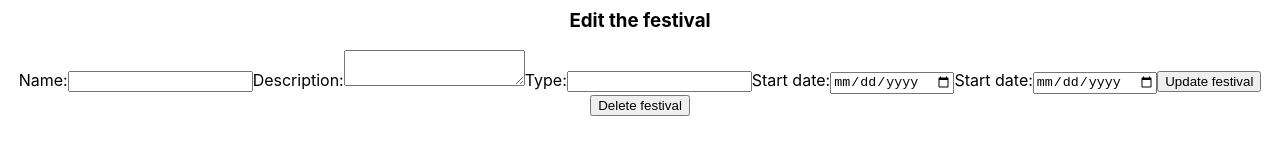
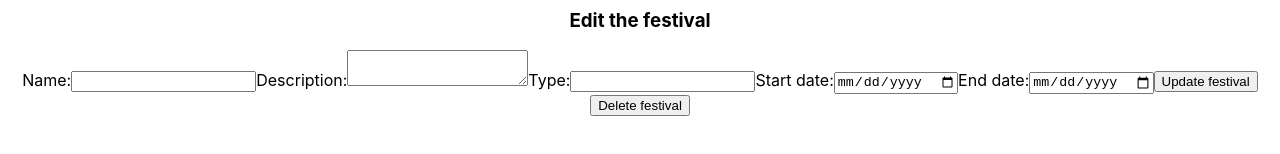
Before and after one commit to ci6803/wobbly-client, a React (Create React App) app: page /festival/edit/1 in a window 1280 px wide. Shown: the part 184-338 px from the top of the page. Built offline with nearby package versions, Linux system fonts and the light colour scheme; no server answers; the HTML template or start-up script is replaced by a standard one.

Commit message:
update & delete route

```diff
--- a/src/pages/EditFestivalPage.js
+++ b/src/pages/EditFestivalPage.js
@@ -89,7 +89,7 @@ function EditFestivalPage(props) {
           onChange={(e) => setStartDate(e.target.value)}
         />
 
-        <label>Start date:</label>
+        <label>End date:</label>
         <input
           type="date"
           name="endDate"
```
